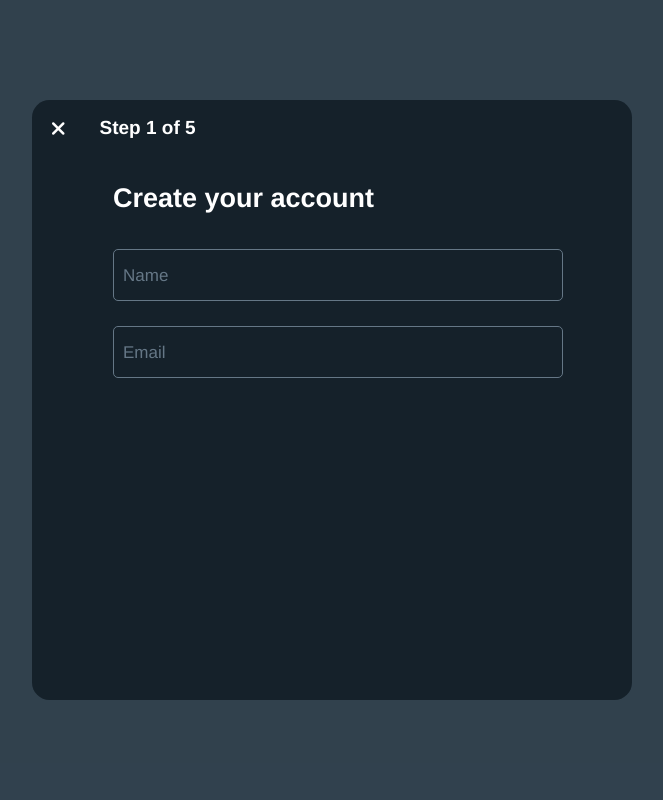
After one commit to adhnanshereef/twitter, a Django app: page /i/signup/email/ in a window 1280 px wide. The commit adds this page. Shown: the whole page, without its empty margins (308-971 px from the left). Run offline with Django 4.2, Linux system fonts and the light colour scheme.

Commit message:
Sign up with email is on proress, it's inputs created | Bg transprency issue fixed

```diff
--- a/static/styles/style.css
+++ b/static/styles/style.css
@@ -1,5 +1,5 @@
 /* Reset default styles */
-*{
+* {
   margin: 0;
   padding: 0;
   border: 0;
@@ -11,14 +11,14 @@
 /* Set base font and font size */
 body {
   background: var(--twitter-background);
-    font-family: 'Helvetica Neue', Arial, sans-serif;
+  font-family: "Helvetica Neue", Arial, sans-serif;
   font-size: 14px;
   color: var(--twitter-text);
   line-height: 1.5;
 }
 
 /* Set link styles */
-  a{
+a {
   color: var(--twitter-primary);
   text-decoration: none;
 }
@@ -50,60 +50,62 @@
   margin: 20px 0;
 }
 
-  label, input[type="text"], input[type="password"] {
+label,
+input[type="text"],
+input[type="password"] {
   display: block;
   font-size: 14px;
   margin-bottom: 10px;
 }
 
-  input[type="text"], input[type="password"] {
+input[type="text"],
+input[type="password"] {
   width: 100%;
   padding: 8px;
   border-radius: 4px;
   border: 1px solid #ccc;
 }
 
-
 /* ------Default Classes------ */
 
 /* close btn a */
-.close-a{
+.close-a {
   color: var(--twitter-text);
   font-size: 20px;
 }
 
 /* Form */
 
-.form-parent{
+.form-parent {
   width: 100%;
   height: 100vh;
   display: flex;
   align-items: center;
   justify-content: center;
 }
-.form-container{
+.form-container {
   width: 600px;
   height: 600px;
   border-radius: 17.5px;
   background: var(--twitter-background);
 }
-.header-x-logo{
+.header-x-logo {
   padding: 14px 20px;
   width: 100%;
   display: flex;
   flex-direction: row;
   justify-content: space-between;
 }
-.header-x-logo .header-i{
+.header-x-logo .header-i {
   padding-right: 45px;
   font-size: 30px;
 }
 
-.form-main{
-  padding:  5px 145px;
+.form-main {
+  padding: 5px 145px;
 }
 
-.form-title{
+.form-title {
   font-size: 27px;
   font-weight: bold;
 }
@@ -114,7 +116,7 @@
   font-weight: 500;
   font-size: 14px;
   background: var(--twitter-text);
-  padding:  8px 30px;
+  padding: 8px 30px;
   border-radius: 25px;
   width: 250px;
   display: flex;
@@ -123,7 +125,7 @@
   align-items: center;
 }
 
-.g-sign:hover{
+.g-sign:hover {
   text-decoration: none;
 }
 
@@ -133,7 +135,7 @@
   font-weight: 500;
   font-size: 14px;
   background: var(--twitter-text);
-  padding:  8px 30px;
+  padding: 8px 30px;
   border-radius: 25px;
   width: 250px;
   display: flex;
@@ -142,7 +144,7 @@
   align-items: center;
 }
 
-.apple-sign:hover{
+.apple-sign:hover {
   text-decoration: none;
 }
 .email-sign {
@@ -151,7 +153,7 @@
   font-weight: bold;
   font-size: 14px;
   background: var(--twitter-text);
-  padding:  8px 30px;
+  padding: 8px 30px;
   border-radius: 25px;
   width: 250px;
   display: flex;
@@ -160,15 +162,15 @@
   align-items: center;
 }
 
-.email-sign:hover{
+.email-sign:hover {
   text-decoration: none;
 }
 
-.form-padding{
+.form-padding {
   height: 25px;
 }
 
-.line-or{
+.line-or {
   width: 100%;
   height: 20px;
   display: flex;
@@ -177,23 +179,72 @@
   align-items: center;
 }
 
-.line-or p{
+.line-or p {
   color: var(--twitter-border);
   font-size: 23px;
   font-weight: lighter;
   letter-spacing: -2px;
 }
 
-.form-des{
+.form-des {
   margin-top: 10px;
   width: 300px;
   font-size: 13px;
   color: var(--twitter-border);
 }
 
-.form-q{
+.form-q {
   margin-top: 50px;
   width: 300px;
   font-size: 13px;
   color: var(--twitter-border);
 }
+
+.form-group {
+  padding: 5px;
+  width: 100%;
+  border: 1px solid var(--twitter-border);
+  height: 40px;
+  border-radius: 5px;
+}
+
+.form-group input {
+  border: none;
+  outline: none;
+  width: 95%;
+  height: 55%;
+  background: none;
+  margin: 0;
+  top: 5px;
+  color: var(--twitter-text);
+  z-index: 1;
+}
+
+.form-group label {
+  margin: 0;
+  position: relative;
+  top: -30px;
+  left: 4px;
+  color: var(--twitter-border);
+  font-weight: 500;
+  padding: 0;
+  font-size: 17px;
+  z-index: 2;
+  width: 10px;
+  transition: top 0.3s ease-in-out;
+}
+
+.form-group input:valid ~ label {
+  top: -40px;
+  left: 4px;
+  font-size: 10px;
+}
+.form-group input:focus ~ label {
+  top: -40px;
+  left: 4px;
+  font-size: 10px;
+  color: var(--twitter-primary);
+}
+.focused{
+  border: 1.5px solid var(--twitter-primary);
+}
--- a/static/styles/user/style.css
+++ b/static/styles/user/style.css
@@ -1,4 +1,62 @@
-body{
-  background: var(--twitter-transperant);
-  color: var(--twitter-text);
+.sign{
+  background: var(--twitter-transprant);
+  width: 100%;
+  height: 100vh;
 }
+
+
+.header-x-steps{
+  padding: 14px 20px;
+  width: 100%;
+  display: flex;
+  flex-direction: row;
+}
+.header-x-steps h6{
+  padding-left: 35px;
+  font-weight: bolder;
+  font-size: 19px;
+}
+
+.sign-padding{
+  height: 15px;
+}
+
+.sign-main{
+  padding:  5px 81px;
+}
+
+/* form {
+  width: 300px;
+  margin: 0 auto;
+  text-align: center;
+}
+
+label {
+  font-size: 18px;
+  font-weight: bold;
+  margin-bottom: 10px;
+}
+
+input[type="text"] {
+  width: 100%;
+  padding: 12px 20px;
+  margin: 8px 0;
+  box-sizing: border-box;
+  border: 2px solid #ccc;
+  border-radius: 4px;
+}
+
+button[type="submit"] {
+  width: 100%;
+  background-color: #4CAF50;
+  color: white;
+  padding: 14px 20px;
+  margin: 8px 0;
+  border: none;
+  border-radius: 4px;
+  cursor: pointer;
+}
+
+button[type="submit"]:hover {
+  background-color: #45a049;
+} */
--- a/static/styles/variables/dark.css
+++ b/static/styles/variables/dark.css
@@ -1,6 +1,6 @@
 :root {
-  --twitter-background: #15212a;
-  --twitter-transperent:#5B708366; /* Background color for the entire interface */
+  --twitter-background: #15212a; /* Background color for the entire interface */
+  --twitter-transprant:#5B708366;
   --twitter-primary: #1da1f2; /* Primary color for buttons and links */
   --twitter-text: #ffffff; /* Text color for the interface */
   --twitter-btn: #263341; /* Background color for hover state on elements */
--- a/templates/index.html
+++ b/templates/index.html
@@ -33,6 +33,12 @@
     {% endif %}
   </head>
   <body>
+    <script
+    src="https://code.jquery.com/jquery-3.6.3.js"
+    integrity="sha256-nQLuAZGRRcILA+6dMBOvcRh5Pe310sBpanc6+QBmyVM="
+    crossorigin="anonymous"
+  ></script>
     {% block content %} {% endblock content %}
   </body>
+
 </html>
--- /dev/null
+++ b/user/templates/user/signup/email-signup.html
@@ -0,0 +1,38 @@
+{% extends 'index.html' %} {% block content %} {% load static %}
+<link rel="stylesheet" href="{% static 'styles/user/style.css' %}" />
+<main class="container sign form-parent">
+  <div class="signup-container form-container">
+    <div class="header-x-steps">
+      <a href="{% url 'home' %}" class="close-a"
+        ><i class="fa-solid fa-xmark"></i
+      ></a>
+      <h6>Step 1 of 5</h6>
+    </div>
+    <div class="sign-main">
+      <div class="sign-padding"></div>
+      <h1 class="form-title">Create your account</h1>
+      <div style="height: 10px"></div>
+      <form action="{% url 'signupwithemail' %}" post="POST" class="sign-form">
+        {% csrf_token %}
+        <div class="form-group">
+          <input
+            type="text"
+            name="name"
+            required
+          />
+          <label>Name</label>
+        </div>
+      <div style="height: 25px"></div>
+        <div class="form-group">
+          <input
+            type="text"
+            name="email"
+            required
+          />
+          <label>Email</label>
+        </div>
+      </form>
+    </div>
+  </div>
+</main>
+{% endblock content %}
--- a/user/templates/user/signup.html
+++ b/user/templates/user/signup/signup.html
@@ -1,6 +1,6 @@
 {% extends 'index.html' %} {% block content %} {% load static %}
 <link rel="stylesheet" href="{% static 'styles/user/style.css' %}" />
-<main class="container form-parent">
+<main class="container sign form-parent">
   <div class="signup-container form-container">
     <div class="header-x-logo">
       <a href="{% url 'home' %}" class="close-a"
@@ -34,7 +34,7 @@
         <p>--------------------</p>
       </div>
       <div class="form-padding"></div>
-      <a class="email-sign"> Sign up with Email</a>
+      <a class="email-sign" href="{% url 'signupwithemail' %}" > Create account</a>
       <p class="form-des">
         By signing up, you agree to the <a href="">Terms of Service</a> and
         <a href="">Privacy Policy</a>, including <a href="">Cookie Use.</a>
--- a/user/urls.py
+++ b/user/urls.py
@@ -2,4 +2,5 @@ from django.urls import path
 from . import views
 urlpatterns = [
     path('signup', views.signup, name='signup'),
+    path('signup/email/', views.signupwithemail, name='signupwithemail'),
 ]
--- a/user/views.py
+++ b/user/views.py
@@ -4,4 +4,8 @@ from django.http import HttpResponse
 
 def signup(request):
     context = {'title': 'Sign up for Twitter'}
-    return render(request, 'user/signup.html', context)
+    return render(request, 'user/signup/signup.html', context)
+
+def signupwithemail(request):
+    context = {'title': 'Sign up for Twitter'}
+    return render(request, 'user/signup/email-signup.html', context)
```
Lines whose indentation alone changed are shown as unchanged.
